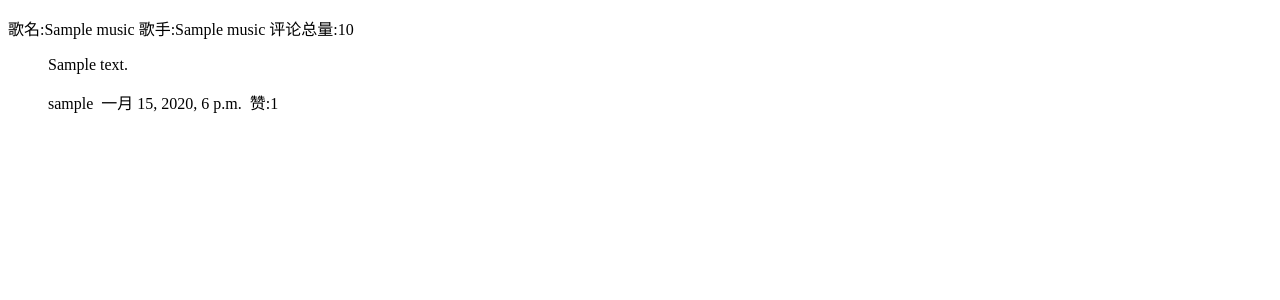
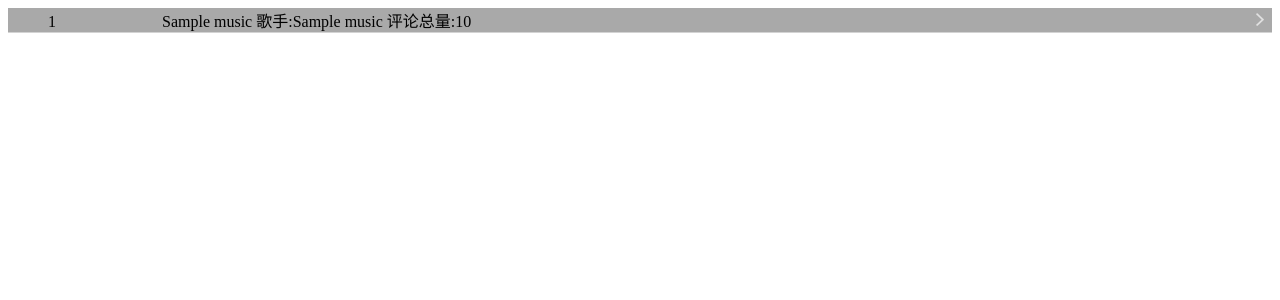
Before and after one commit to xiaobaoxia/web, a Django app: page /music in a window 1280 px wide. Shown: the top 300 px of the page. Run offline with Django 3.2, Linux system fonts and the light colour scheme; tables that the repository leaves empty hold one stand-in row (values such as "Sample post").

Commit message:
top100 css js

```diff
--- /dev/null
+++ b/static/css/music.css
@@ -0,0 +1,27 @@
+ul{
+    /*background-color: gray;*/
+    margin-top: 0;
+    margin-bottom: 0;
+    border-bottom: 1px solid lightgray;
+    /*height: 22px;*/
+}
+.music_title{
+    margin: 0 0 0 20px;
+    /*float: left;*/
+    text-align: right;
+    text-indent: 4em;
+}
+.music_index{
+    display: inline-block;
+    text-align: left;
+    width: 30px;
+}
+text{
+    text-align: right;
+}
+.hidden{
+    float: right;width:17px;height:23px;background:url(../images/icons.png) left -268px no-repeat;cursor:pointer;}
+
+
+.show{float: right;width:22px;height:23px;background:url(../images/down.png) left 5px no-repeat; cursor:pointer;
+}
--- /dev/null
+++ b/static/js/music.js
@@ -0,0 +1,21 @@
+window.onload = function () {
+    $('.show').unbind('click').click(function () {
+        $(this).hide();
+        $(this).prev().show();
+        $(this).parent('ul').children('li').hide()
+    });
+
+    $('.hidden').unbind('click').click(function () {
+        $(this).hide();
+        $(this).next().show();
+        $(this).parent('ul').children('li').show()
+    });
+    $('ul').each(function (index,element) {
+        console.log(index);
+        if (index % 2 == 0) {
+            $(this).css({'background-color': '#a9a9a9'})
+        }else {
+            $(this).css({'background-color': '#d3d3d3'})
+        }
+    })
+};
--- a/templates/comment.html
+++ b/templates/comment.html
@@ -1,23 +1,29 @@
 <!DOCTYPE html>
+{% load staticfiles %}
 <html lang="en">
 <head>
     <meta charset="UTF-8">
     <title>网易评论</title>
+    <link rel="stylesheet" type="text/css" href="{% static 'css/music.css' %}">
+    <script type="text/javascript" src="{% static 'js/jquery-1.12.4.min.js' %}"></script>
+
 </head>
 <body>
 <div>
 
-    <dl>
+    <div class="top100">
     {% for music, comment_list in query_list %}
-        <dt>歌名:{{ music.name }}   歌手:{{ music.artists_name }}   评论总量:{{ music.total }}</dt>
+        <ul id="{{ forloop.counter }}"><div class="music_index"><text>{{ forloop.counter }}</text></div><p style="display: inline-block" class="music_title" >{{ music.name }}   歌手:{{ music.artists_name }}   评论总量:{{ music.total }}</p><div class="hidden"></div><div class="show" style="display: none"></div>
 
         {% for comment in comment_list %}
-            <dd><p>{{ comment.comment }}</p>
-                <p>{{ comment.nickname }}&nbsp;&nbsp;{{ comment.time }}&nbsp;&nbsp;赞:{{ comment.likecount }}</p></dd>
+            <li style="display: none"><p>{{ comment.comment }}</p>
+                <p>{{ comment.nickname }}&nbsp;&nbsp;{{ comment.time }}&nbsp;&nbsp;赞:{{ comment.likecount }}</p></li>
         {% endfor %}
+        </ul>
     {% endfor %}
-    </dl>
+    </div>
 
 </div>
+<script type="text/javascript" src="{% static 'js/music.js' %}"></script>
 </body>
 </html>
--- a/web/settings.py
+++ b/web/settings.py
@@ -48,7 +48,7 @@ INSTALLED_APPS = (
 MIDDLEWARE_CLASSES = (
     'django.contrib.sessions.middleware.SessionMiddleware',
     'django.middleware.common.CommonMiddleware',
-    # 'django.middleware.csrf.CsrfViewMiddleware',
+    'django.middleware.csrf.CsrfViewMiddleware',
     'django.contrib.auth.middleware.AuthenticationMiddleware',
     'django.contrib.auth.middleware.SessionAuthenticationMiddleware',
     'django.contrib.messages.middleware.MessageMiddleware',
```
Also changed, not shown: static/images/down.png (added), static/images/icons.png (added).
